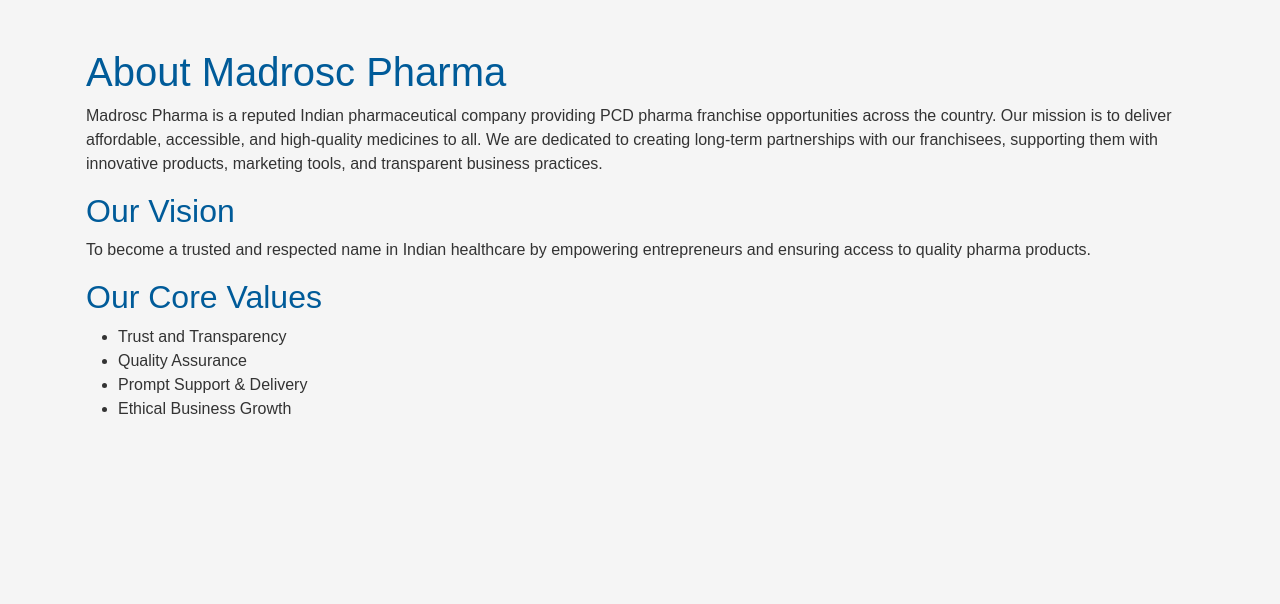
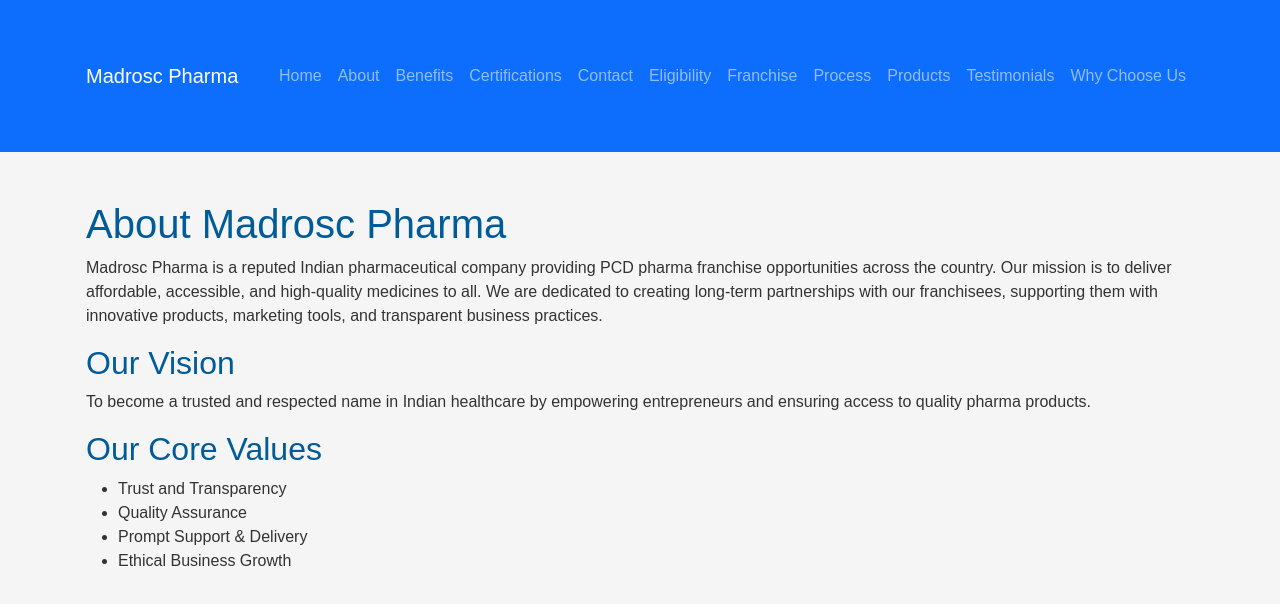
Before and after one commit to Mir020225/madrosc-pharma-website, a plain HTML site: page about.html in a window 1280 px wide. Drawn offline with nearby package versions, Linux system fonts and the light colour scheme.

Commit message:
Update about.html
Add navbar to about.html

```diff
--- a/about.html
+++ b/about.html
@@ -13,6 +13,30 @@
   </style>
 </head>
 <body>
+<!-- Navbar -->
+<nav class="navbar navbar-expand-lg navbar-dark bg-primary">
+  <div class="container">
+    <a class="navbar-brand" href="index.html">Madrosc Pharma</a>
+    <button class="navbar-toggler" type="button" data-bs-toggle="collapse" data-bs-target="#navbarNav">
+      <span class="navbar-toggler-icon"></span>
+    </button>
+    <div class="collapse navbar-collapse" id="navbarNav">
+      <ul class="navbar-nav ms-auto">
+        <li class="nav-item"><a class="nav-link" href="index.html">Home</a></li>
+        <li class="nav-item"><a class="nav-link" href="about.html">About</a></li>
+        <li class="nav-item"><a class="nav-link" href="benefits.html">Benefits</a></li>
+        <li class="nav-item"><a class="nav-link" href="certifications.html">Certifications</a></li>
+        <li class="nav-item"><a class="nav-link" href="contact.html">Contact</a></li>
+        <li class="nav-item"><a class="nav-link" href="eligibility.html">Eligibility</a></li>
+        <li class="nav-item"><a class="nav-link" href="franchise.html">Franchise</a></li>
+        <li class="nav-item"><a class="nav-link" href="process.html">Process</a></li>
+        <li class="nav-item"><a class="nav-link" href="products.html">Products</a></li>
+        <li class="nav-item"><a class="nav-link" href="testimonials.html">Testimonials</a></li>
+        <li class="nav-item"><a class="nav-link" href="why-choose-us.html">Why Choose Us</a></li>
+      </ul>
+    </div>
+  </div>
+</nav>
 
   <div class="container">
     <h1>About Madrosc Pharma</h1>
```
